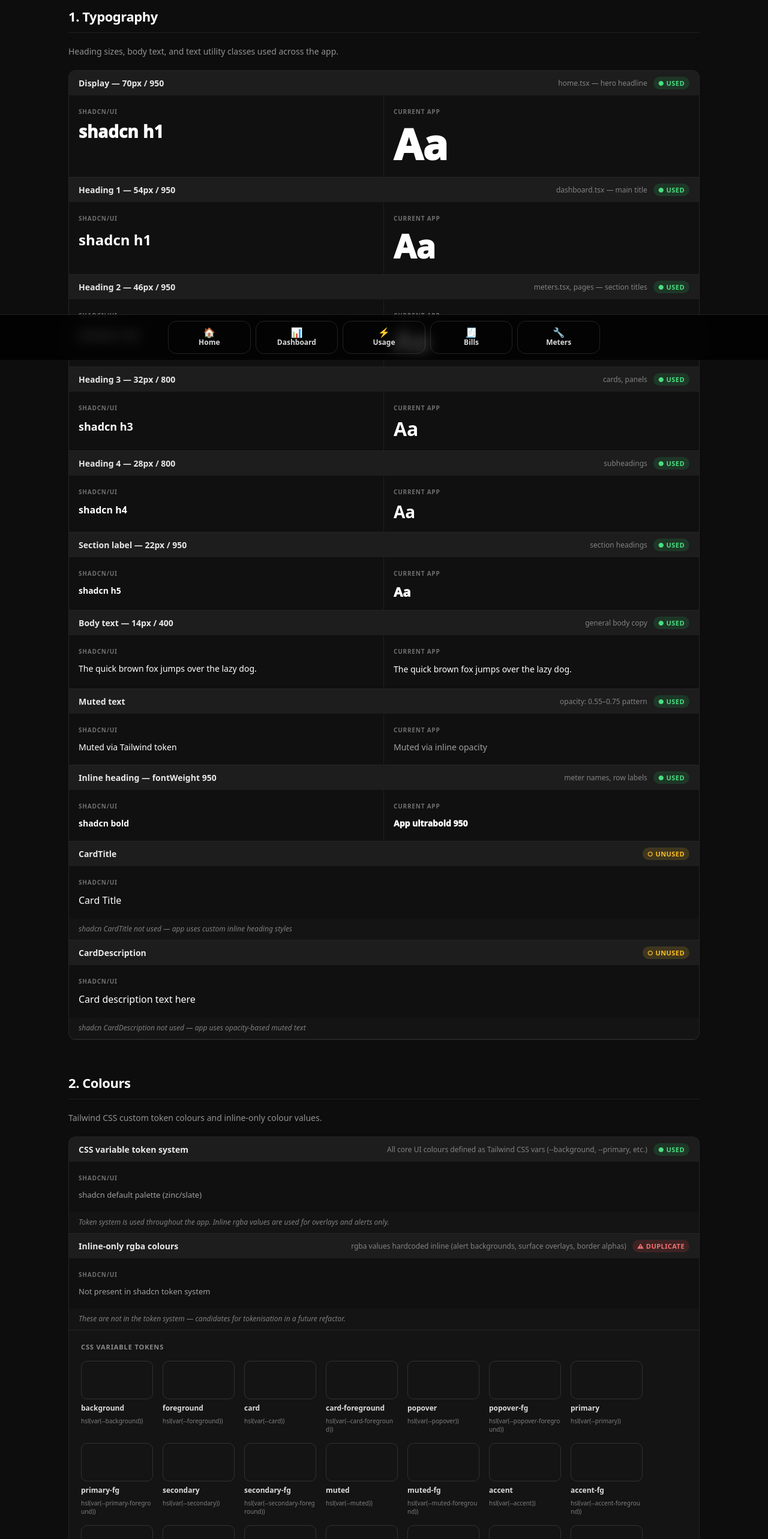
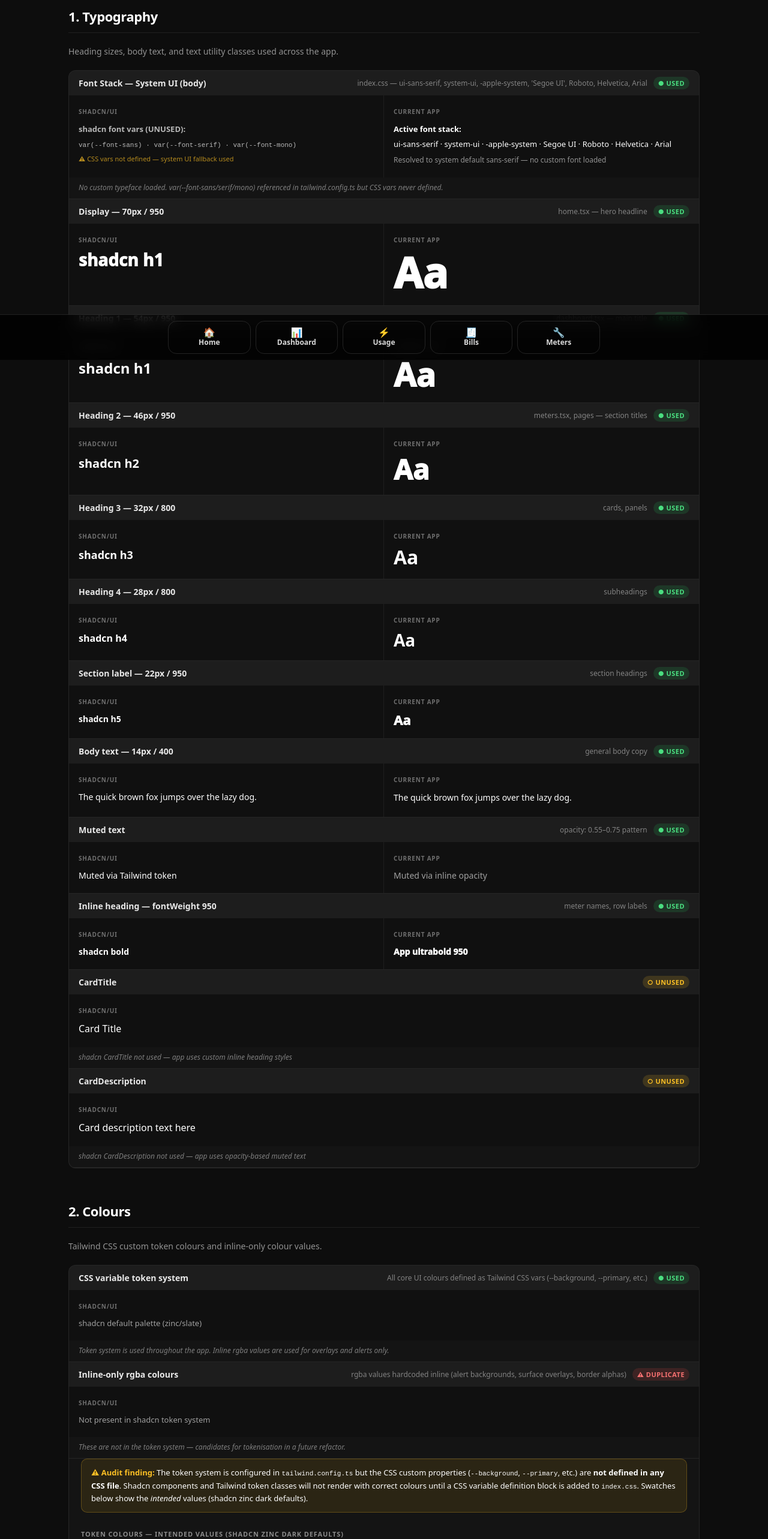
Before and after one commit to Nols007/pec-intelligence-v1-local, a React (Vite) app in the folder client/: page /style-guide in a window 1280 px wide. Shown: the part 200-2766 px from the top of the page at 60% size. Built offline with nearby package versions, Linux system fonts and the light colour scheme; a web font is replaced by a local one.

Commit message:
fix(style-guide): typography font info + fix colour swatches with audit callout [implementor]

```diff
--- a/client/src/components/style-guide/TokenSwatch.tsx
+++ b/client/src/components/style-guide/TokenSwatch.tsx
@@ -7,9 +7,11 @@ interface TokenSwatchProps {
   displayColor?: string;
   isDark: boolean;
   source?: "token" | "inline";
+  /** Semantic label, e.g. "zinc-950" — shown as a third line below the value */
+  note?: string;
 }
 
-export default function TokenSwatch({ name, value, displayColor, isDark, source = "token" }: TokenSwatchProps) {
+export default function TokenSwatch({ name, value, displayColor, isDark, source = "token", note }: TokenSwatchProps) {
   const labelColor = isDark ? "rgba(255,255,255,0.85)" : "rgba(0,0,0,0.85)";
   const sublabelColor = isDark ? "rgba(255,255,255,0.45)" : "rgba(0,0,0,0.4)";
   const border = isDark ? "rgba(255,255,255,0.12)" : "rgba(0,0,0,0.12)";
@@ -32,6 +34,17 @@ export default function TokenSwatch({ name, value, displayColor, isDark, source
       <div style={{ fontSize: "10px", color: sublabelColor, wordBreak: "break-all" }}>
         {value}
       </div>
+      {note && (
+        <div
+          style={{
+            fontSize: "10px",
+            fontWeight: 600,
+            color: "rgba(134,239,172,0.8)",
+          }}
+        >
+          {note}
+        </div>
+      )}
       {source === "inline" && (
         <div
           style={{
--- a/client/src/pages/style-guide.tsx
+++ b/client/src/pages/style-guide.tsx
@@ -96,33 +96,33 @@ const TOC_SECTIONS = [
 ];
 
 const TOKEN_SWATCHES = [
-  { name: "background",       value: "hsl(var(--background))",       displayColor: "var(--background)" },
-  { name: "foreground",       value: "hsl(var(--foreground))",       displayColor: "var(--foreground)" },
-  { name: "card",             value: "hsl(var(--card))",             displayColor: "var(--card)" },
-  { name: "card-foreground",  value: "hsl(var(--card-foreground))",  displayColor: "var(--card-foreground)" },
-  { name: "popover",          value: "hsl(var(--popover))",          displayColor: "var(--popover)" },
-  { name: "popover-fg",       value: "hsl(var(--popover-foreground))", displayColor: "var(--popover-foreground)" },
-  { name: "primary",          value: "hsl(var(--primary))",          displayColor: "var(--primary)" },
-  { name: "primary-fg",       value: "hsl(var(--primary-foreground))", displayColor: "var(--primary-foreground)" },
-  { name: "secondary",        value: "hsl(var(--secondary))",        displayColor: "var(--secondary)" },
-  { name: "secondary-fg",     value: "hsl(var(--secondary-foreground))", displayColor: "var(--secondary-foreground)" },
-  { name: "muted",            value: "hsl(var(--muted))",            displayColor: "var(--muted)" },
-  { name: "muted-fg",         value: "hsl(var(--muted-foreground))", displayColor: "var(--muted-foreground)" },
-  { name: "accent",           value: "hsl(var(--accent))",           displayColor: "var(--accent)" },
-  { name: "accent-fg",        value: "hsl(var(--accent-foreground))", displayColor: "var(--accent-foreground)" },
-  { name: "destructive",      value: "hsl(var(--destructive))",      displayColor: "var(--destructive)" },
-  { name: "destructive-fg",   value: "hsl(var(--destructive-foreground))", displayColor: "var(--destructive-foreground)" },
-  { name: "ring",             value: "hsl(var(--ring))",             displayColor: "var(--ring)" },
-  { name: "chart-1",          value: "hsl(var(--chart-1))",          displayColor: "var(--chart-1)" },
-  { name: "chart-2",          value: "hsl(var(--chart-2))",          displayColor: "var(--chart-2)" },
-  { name: "chart-3",          value: "hsl(var(--chart-3))",          displayColor: "var(--chart-3)" },
-  { name: "chart-4",          value: "hsl(var(--chart-4))",          displayColor: "var(--chart-4)" },
-  { name: "chart-5",          value: "hsl(var(--chart-5))",          displayColor: "var(--chart-5)" },
-  { name: "sidebar",          value: "hsl(var(--sidebar))",          displayColor: "var(--sidebar)" },
-  { name: "status-online",    value: "hsl(var(--status-online))",    displayColor: "var(--status-online)" },
-  { name: "status-away",      value: "hsl(var(--status-away))",      displayColor: "var(--status-away)" },
-  { name: "status-busy",      value: "hsl(var(--status-busy))",      displayColor: "var(--status-busy)" },
-  { name: "status-offline",   value: "hsl(var(--status-offline))",   displayColor: "var(--status-offline)" },
+  { name: "background",       value: "var(--background)",         displayColor: "#09090b",  note: "zinc-950" },
+  { name: "foreground",       value: "var(--foreground)",         displayColor: "#fafafa",  note: "zinc-50" },
+  { name: "card",             value: "var(--card)",               displayColor: "#09090b",  note: "zinc-950" },
+  { name: "card-foreground",  value: "var(--card-foreground)",    displayColor: "#fafafa",  note: "zinc-50" },
+  { name: "popover",          value: "var(--popover)",            displayColor: "#09090b",  note: "zinc-950" },
+  { name: "popover-fg",       value: "var(--popover-foreground)", displayColor: "#fafafa",  note: "zinc-50" },
+  { name: "primary",          value: "var(--primary)",            displayColor: "#fafafa",  note: "zinc-50" },
+  { name: "primary-fg",       value: "var(--primary-foreground)", displayColor: "#18181b",  note: "zinc-900" },
+  { name: "secondary",        value: "var(--secondary)",          displayColor: "#27272a",  note: "zinc-800" },
+  { name: "secondary-fg",     value: "var(--secondary-foreground)", displayColor: "#fafafa", note: "zinc-50" },
+  { name: "muted",            value: "var(--muted)",              displayColor: "#27272a",  note: "zinc-800" },
+  { name: "muted-fg",         value: "var(--muted-foreground)",   displayColor: "#a1a1aa",  note: "zinc-400" },
+  { name: "accent",           value: "var(--accent)",             displayColor: "#27272a",  note: "zinc-800" },
+  { name: "accent-fg",        value: "var(--accent-foreground)",  displayColor: "#fafafa",  note: "zinc-50" },
+  { name: "destructive",      value: "var(--destructive)",        displayColor: "#ef4444",  note: "red-500" },
+  { name: "destructive-fg",   value: "var(--destructive-foreground)", displayColor: "#fafafa", note: "zinc-50" },
+  { name: "ring",             value: "var(--ring)",               displayColor: "#d4d4d8",  note: "zinc-300" },
+  { name: "border",           value: "var(--border)",             displayColor: "#27272a",  note: "zinc-800" },
+  { name: "chart-1",          value: "var(--chart-1)",            displayColor: "#e85d04",  note: "orange" },
+  { name: "chart-2",          value: "var(--chart-2)",            displayColor: "#f48c06",  note: "amber" },
+  { name: "chart-3",          value: "var(--chart-3)",            displayColor: "#f9c74f",  note: "yellow" },
+  { name: "chart-4",          value: "var(--chart-4)",            displayColor: "#90be6d",  note: "sage" },
+  { name: "chart-5",          value: "var(--chart-5)",            displayColor: "#43aa8b",  note: "teal" },
+  { name: "status-online",    value: "var(--status-online)",      displayColor: "#22c55e",  note: "green-500" },
+  { name: "status-away",      value: "var(--status-away)",        displayColor: "#f59e0b",  note: "amber-500" },
+  { name: "status-busy",      value: "var(--status-busy)",        displayColor: "#ef4444",  note: "red-500" },
+  { name: "status-offline",   value: "var(--status-offline)",     displayColor: "#9ca3af",  note: "gray-400" },
 ];
 
 const INLINE_SWATCHES = [
@@ -363,6 +363,29 @@ export default function StyleGuide() {
           isDark={isDark}
         >
           <CompareRow
+            label="Font Stack — System UI (body)"
+            status="USED"
+            appNote="index.css — ui-sans-serif, system-ui, -apple-system, 'Segoe UI', Roboto, Helvetica, Arial"
+            isDark={isDark}
+            shadcnSlot={
+              <div style={{ fontSize: "13px", lineHeight: 1.6, opacity: 0.7 }}>
+                <div style={{ fontWeight: 700, marginBottom: "4px" }}>shadcn font vars (UNUSED):</div>
+                <code style={{ fontFamily: "monospace", fontSize: "11px" }}>var(--font-sans) · var(--font-serif) · var(--font-mono)</code>
+                <div style={{ marginTop: "4px", color: "#fbbf24", fontSize: "11px" }}>⚠ CSS vars not defined — system UI fallback used</div>
+              </div>
+            }
+            appSlot={
+              <div style={{ fontSize: "13px", lineHeight: 1.6 }}>
+                <div style={{ fontWeight: 700, marginBottom: "4px" }}>Active font stack:</div>
+                <div style={{ fontFamily: "ui-sans-serif, system-ui, -apple-system, 'Segoe UI', Roboto, Helvetica, Arial" }}>
+                  ui-sans-serif · system-ui · -apple-system · Segoe UI · Roboto · Helvetica · Arial
+                </div>
+                <div style={{ marginTop: "6px", fontSize: "12px", opacity: 0.55 }}>Resolved to system default sans-serif — no custom font loaded</div>
+              </div>
+            }
+            note="No custom typeface loaded. var(--font-sans/serif/mono) referenced in tailwind.config.ts but CSS vars never defined."
+          />
+          <CompareRow
             label="Display — 70px / 950"
             status="USED"
             appNote="home.tsx — hero headline"
@@ -476,9 +499,14 @@ export default function StyleGuide() {
           />
 
           {/* Token swatches sub-section */}
+          <div style={{ padding: "0 20px 8px" }}>
+            <div style={{ padding: "12px 16px", background: "rgba(251,191,36,0.1)", border: "1px solid rgba(251,191,36,0.25)", borderRadius: "10px", fontSize: "13px", lineHeight: 1.6 }}>
+              <strong style={{ color: "#fbbf24" }}>⚠ Audit finding:</strong> The token system is configured in <code style={{ fontFamily: "monospace", fontSize: "11px" }}>tailwind.config.ts</code> but the CSS custom properties (<code style={{ fontFamily: "monospace", fontSize: "11px" }}>--background</code>, <code style={{ fontFamily: "monospace", fontSize: "11px" }}>--primary</code>, etc.) are <strong>not defined in any CSS file</strong>. Shadcn components and Tailwind token classes will not render with correct colours until a CSS variable definition block is added to <code style={{ fontFamily: "monospace", fontSize: "11px" }}>index.css</code>. Swatches below show the <em>intended</em> values (shadcn zinc dark defaults).
+            </div>
+          </div>
           <div style={{ padding: "20px" }}>
             <div style={{ fontSize: "11px", fontWeight: 800, letterSpacing: "0.08em", opacity: 0.5, textTransform: "uppercase", marginBottom: "16px" }}>
-              CSS Variable Tokens
+              Token Colours — Intended Values (shadcn zinc dark defaults)
             </div>
             <div style={{ display: "flex", flexWrap: "wrap", gap: "16px" }}>
               {TOKEN_SWATCHES.map(s => (
@@ -489,6 +517,7 @@ export default function StyleGuide() {
                   displayColor={s.displayColor}
                   isDark={isDark}
                   source="token"
+                  note={s.note}
                 />
               ))}
             </div>
```
